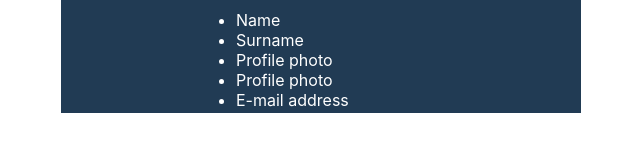
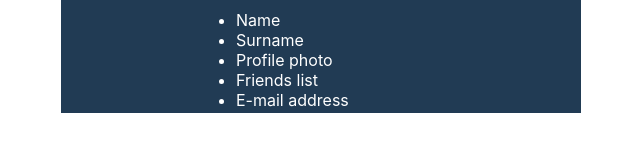
Before and after one commit to empedes/block-login, a React (Create React App) app: page / in a window 1280 px wide. Both pictures are taken after a click on the button "Facebook". Shown: the part 547-698 px from the top of the page, without its empty margins (319-959 px from the left). Built offline with nearby package versions, Linux system fonts and the light colour scheme.

Commit message:
Update FacebookLogin.tsx

```diff
--- a/src/Components/FacebookLogin.tsx
+++ b/src/Components/FacebookLogin.tsx
@@ -11,7 +11,7 @@ const FacebookLogin = (): ReactElement => {
         <li>Name</li>
         <li>Surname</li>
         <li>Profile photo</li>
-        <li>Profile photo</li>
+        <li>Friends list</li>
         <li>E-mail address</li>
       </ul>
     </>
```
